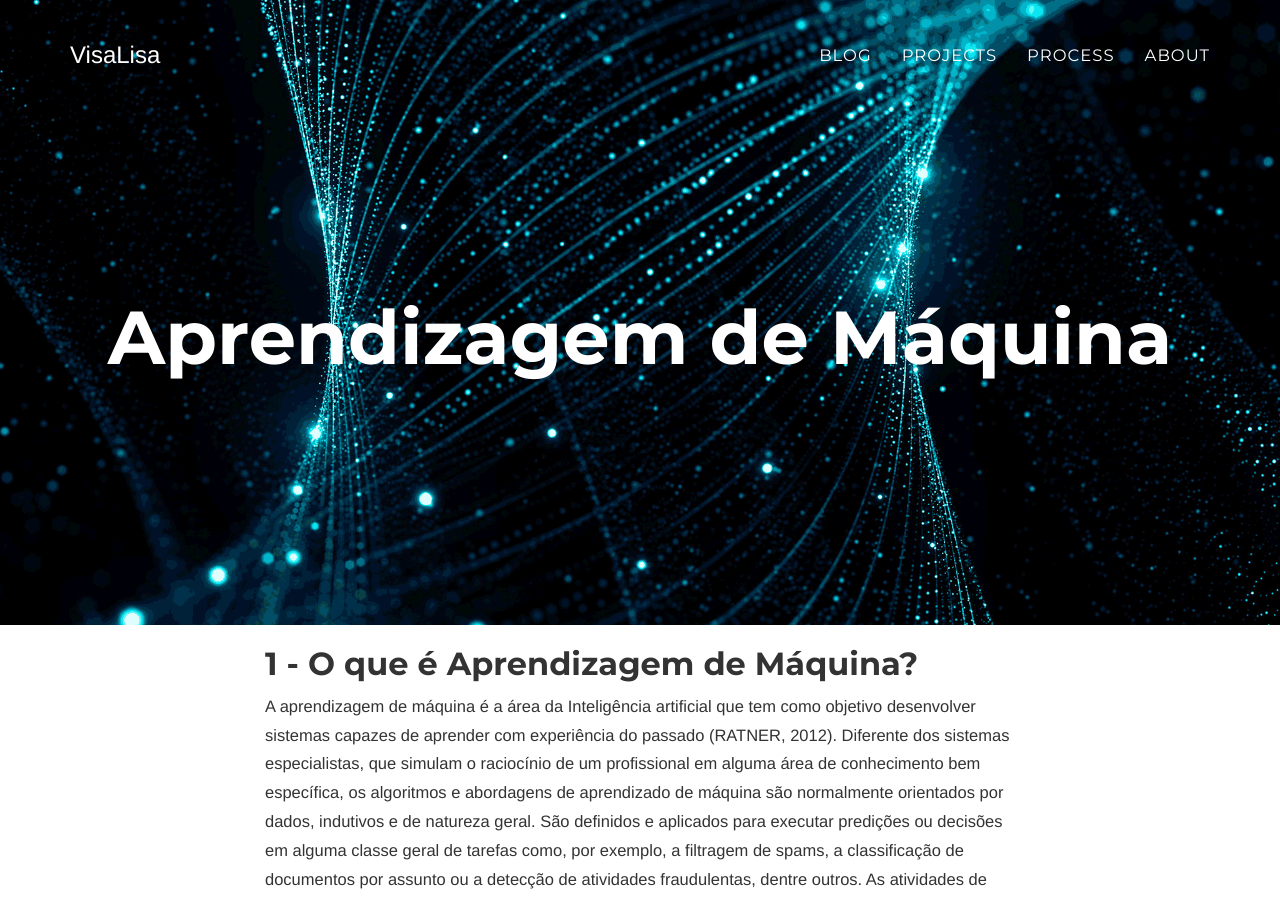
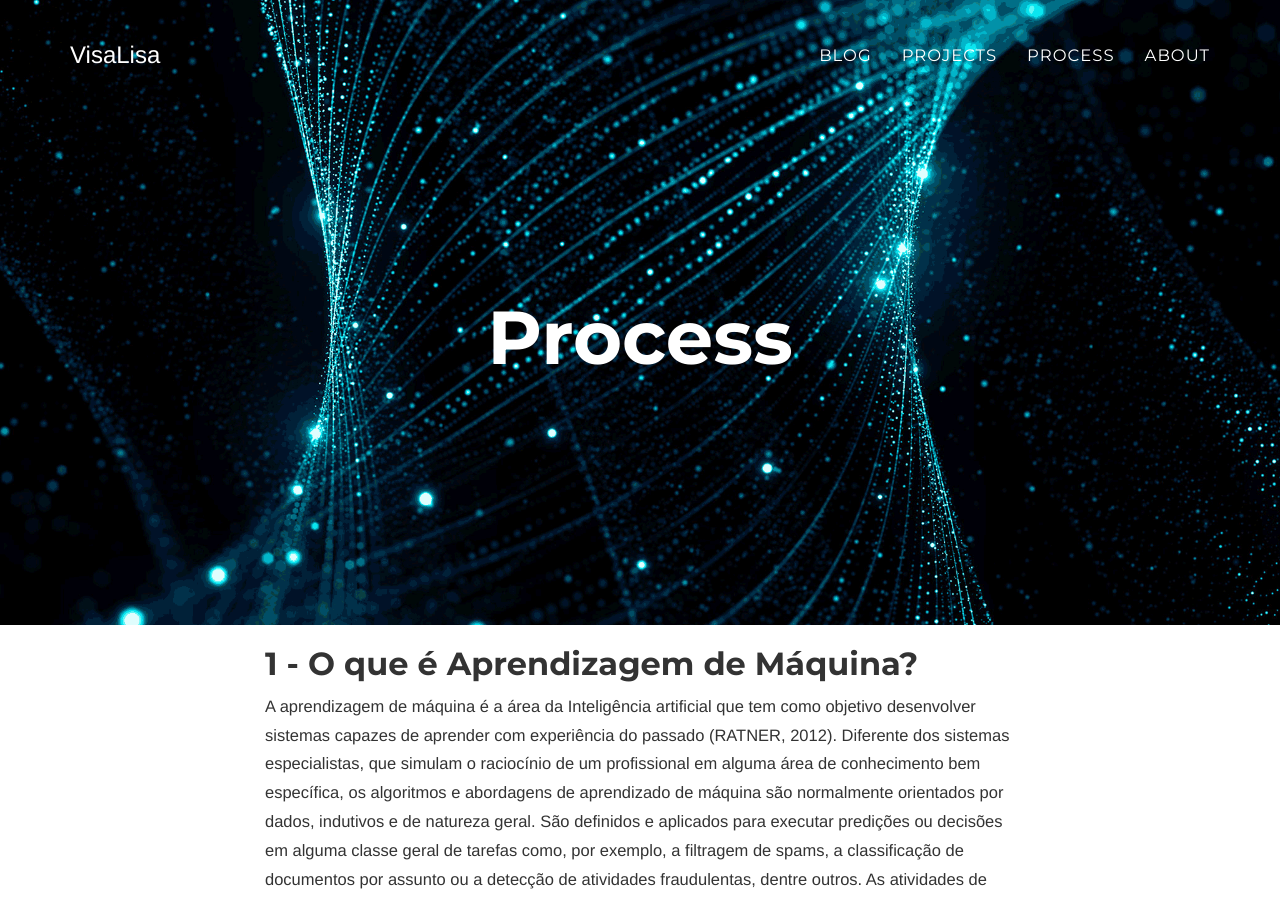
Before and after one commit to VisaLisa/visalisa.github.io, a Jekyll site: the page built from process.html, in a window 1280 px wide and 900 px high. Built offline with Jekyll 4.4.1, drawn with Linux system fonts in a browser that asks for light colours; some web fonts are replaced; formulas are drawn with MathJax 3.

Commit message:
update process

```diff
--- a/example.html
+++ b/process.html
@@ -1,6 +1,6 @@
 ---
 layout: page
-title: "Aprendizagem de Máquina"
+title: "Process"
 ---
 <h2 id="O-que-é-aprendizagem-de-máquina">1 - O que é Aprendizagem de Máquina?</h2>
 <p>A aprendizagem de máquina é a área da Inteligência artificial que tem como objetivo desenvolver sistemas capazes de aprender
```
